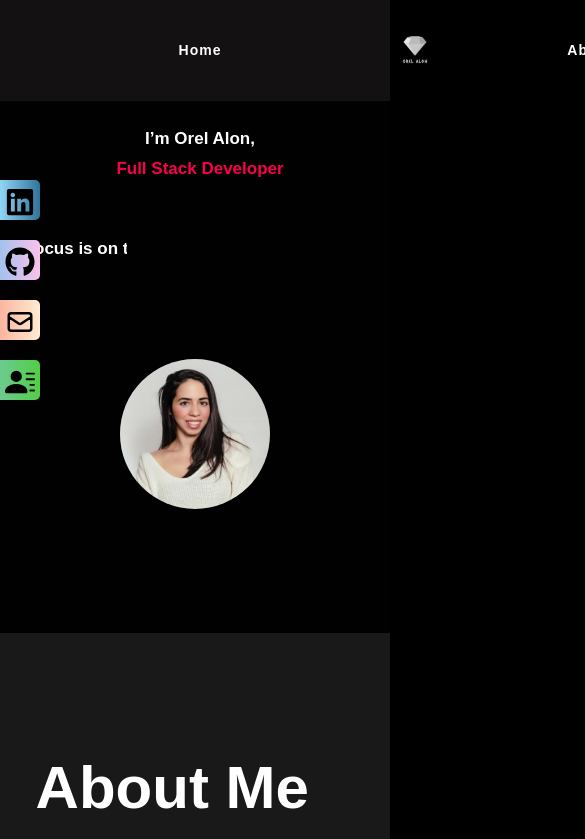
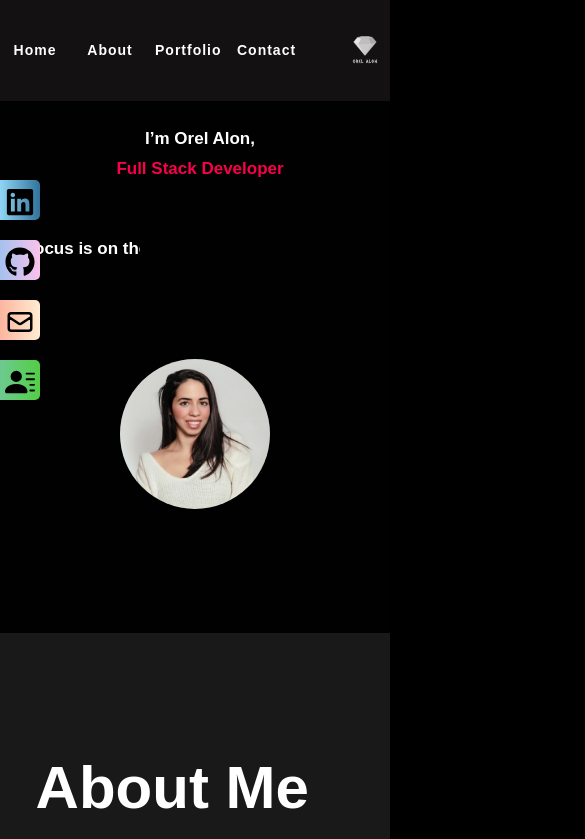
Before and after one commit to OrelAlon/portfolio, a React (Create React App) app: page / in a window 390 px wide. Shown: the top 839 px of the page, 585 px wide, since content can reach past the window. Built offline with nearby package versions, Linux system fonts and the light colour scheme.

Commit message:
fix phone css

```diff
--- a/src/App.css
+++ b/src/App.css
@@ -150,10 +150,6 @@ button.about.btn.pointer:hover {
 }
 
 @media only screen and (max-width: 425px) {
-  body,
-  * {
-    width: 100vw;
-  }
   .col__3 {
     max-width: 100%;
   }
```
